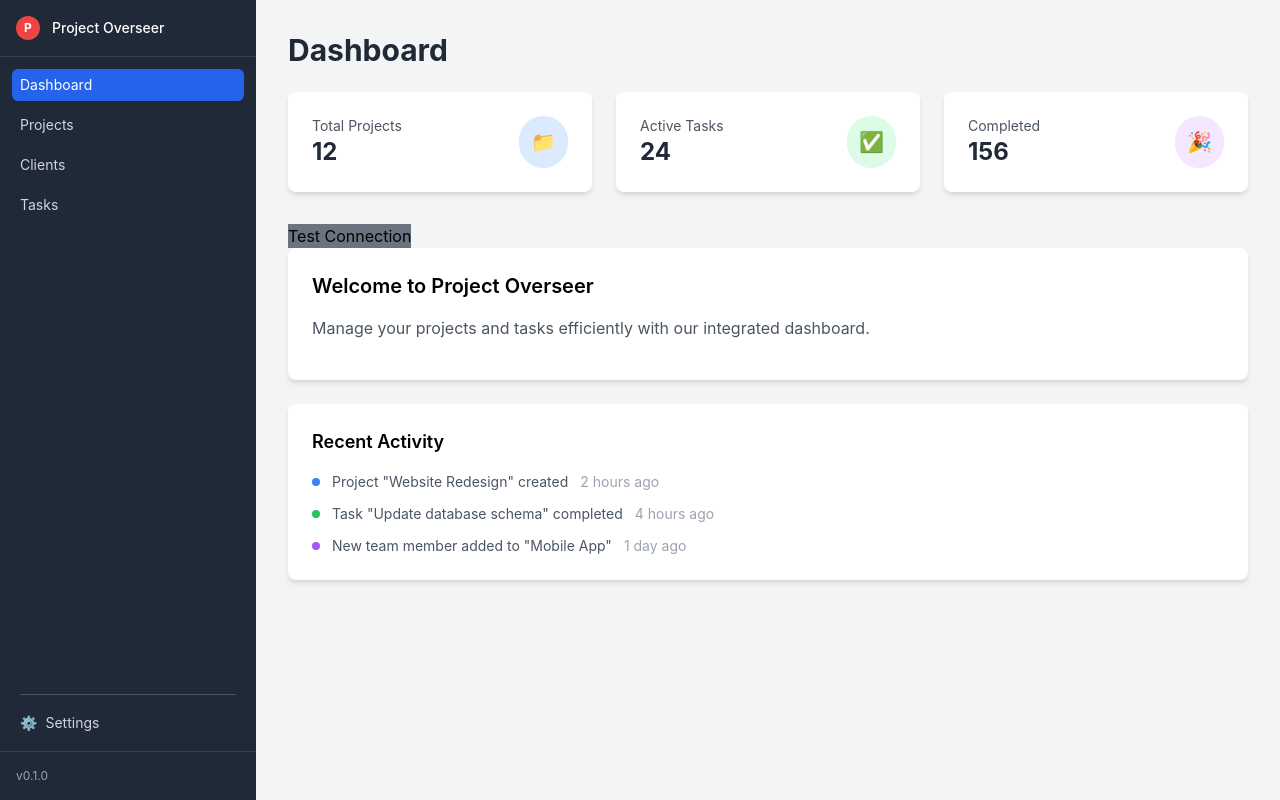
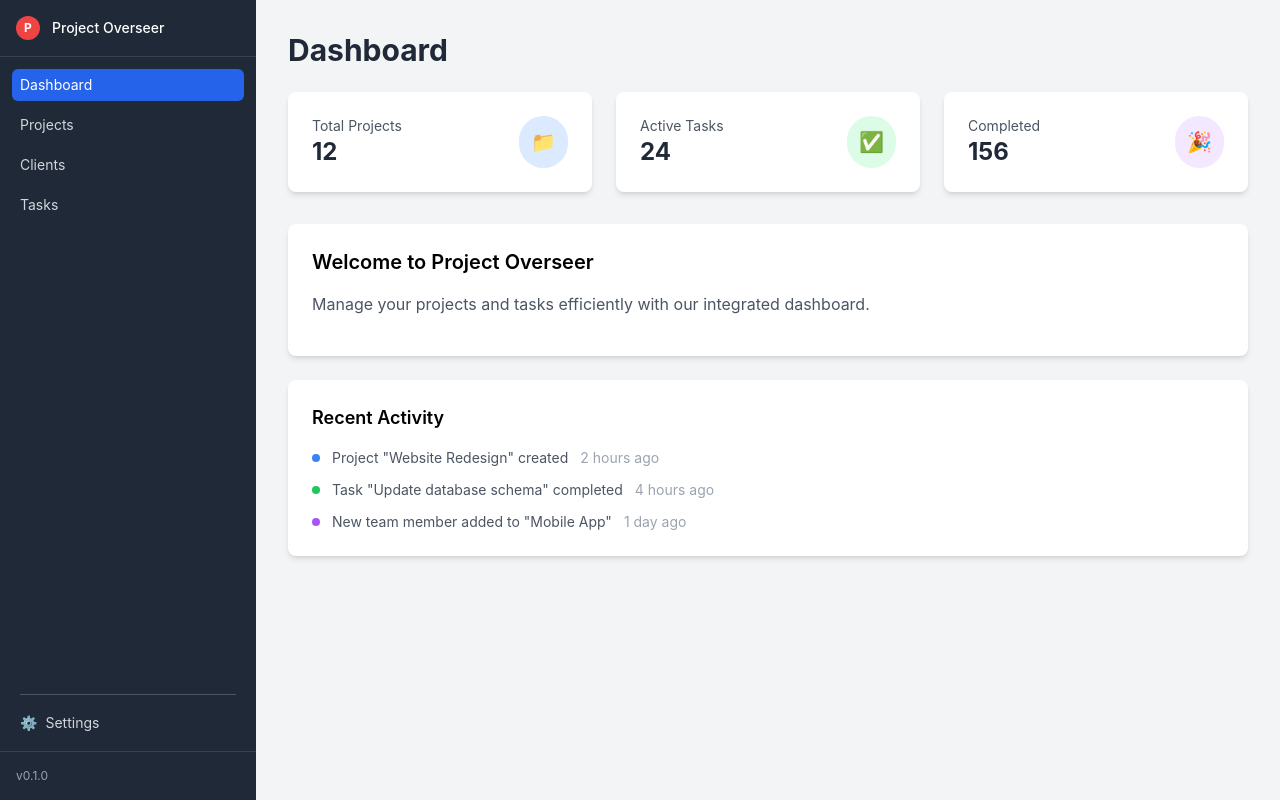
Before and after one commit to YHWHinme/projectOverview, a SvelteKit app: page /dashboard in a window 1280 px wide. Built offline with nearby package versions, Linux system fonts and the light colour scheme.

Commit message:
Removed Test Connection div

```diff
--- a/src/routes/dashboard/+page.svelte
+++ b/src/routes/dashboard/+page.svelte
@@ -49,21 +49,12 @@
         </div>
     </div>
 
-	<!-- Test Backend Connection -->
-	<div>
-		<button
-			class="bg-gray-500"
-			on:click={() => {
-				goto("/1");
-			}}>Test Connection</button
-		>
-	</div>
-
     <!-- Welcome Section -->
     <div class="bg-white rounded-lg shadow-md p-6 mb-6">
         <h2 class="text-xl font-semibold mb-4">Welcome to Project Overseer</h2>
         <p class="text-gray-600 mb-4">
-			Manage your projects and tasks efficiently with our integrated dashboard.
+            Manage your projects and tasks efficiently with our integrated
+            dashboard.
         </p>
     </div>
 
@@ -73,7 +64,9 @@
         <div class="space-y-3">
             <div class="flex items-center space-x-3 text-sm">
                 <div class="w-2 h-2 bg-blue-500 rounded-full"></div>
-				<span class="text-gray-600">Project "Website Redesign" created</span>
+                <span class="text-gray-600"
+                    >Project "Website Redesign" created</span
+                >
                 <span class="text-gray-400">2 hours ago</span>
             </div>
             <div class="flex items-center space-x-3 text-sm">
@@ -85,7 +78,9 @@
             </div>
             <div class="flex items-center space-x-3 text-sm">
                 <div class="w-2 h-2 bg-purple-500 rounded-full"></div>
-				<span class="text-gray-600">New team member added to "Mobile App"</span>
+                <span class="text-gray-600"
+                    >New team member added to "Mobile App"</span
+                >
                 <span class="text-gray-400">1 day ago</span>
             </div>
         </div>
```
Lines whose indentation alone changed are shown as unchanged.
